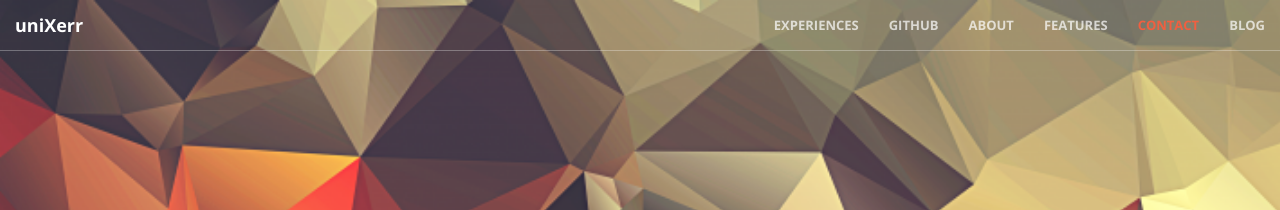
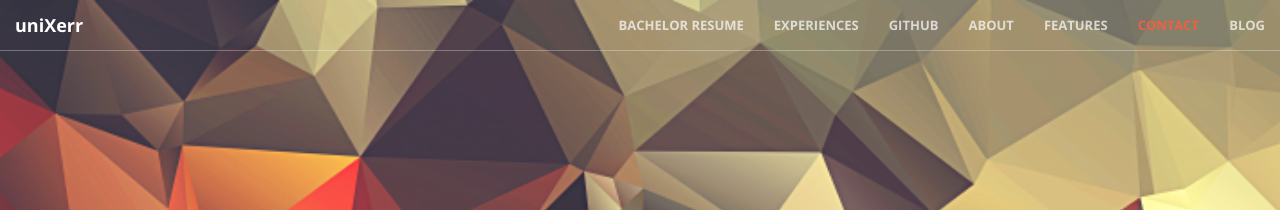
Before and after one commit to wildonion/wildonion.github.io, a Jekyll site: the page built from index.html, in a window 1280 px wide. Shown: the top 210 px of the page. Built offline with Jekyll 4.4.1, drawn with Linux system fonts in a browser that asks for light colours.

Commit message:
add bachelor resume link

```diff
--- a/_includes/nav.html
+++ b/_includes/nav.html
@@ -14,6 +14,9 @@
         <!-- Collect the nav links, forms, and other content for toggling -->
         <div class="collapse navbar-collapse" id="bs-example-navbar-collapse-1">
             <ul class="nav navbar-nav navbar-right">
+                <li>
+                    <a class="page-scroll" href="https://unixerr.com/bsci-resume">Bachelor Resume</a>
+                </li>
                 <li>
                     <a class="page-scroll" href="https://drive.google.com/drive/folders/1vNTdWOWXI3MetTYlIxnxDuWRK6M5VGZH?usp=sharing">Experiences</a>
                 </li>
```
